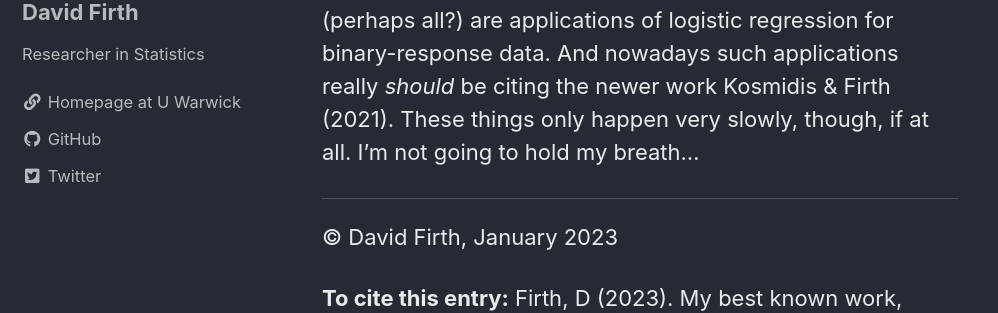
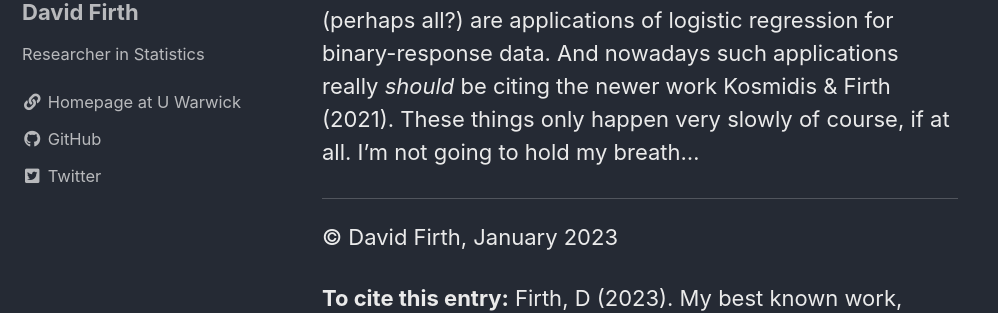
Before and after one commit to DavidFirth/blog, a Jekyll site: the page built from docs/_posts/2023-01-05-f93-citations-and-history.md, in a window 1280 px wide and 900 px high, scrolled down 9345 px. Shown: the part 187-500 px from the top of the window, without its empty margins (0-998 px from the left). Built offline with Jekyll 4.4.1, drawn with Linux system fonts in a browser that asks for light colours; cached includes are drawn as plain includes; comment, search, counter and statistics services are not loaded.

Commit message:
Update 2023-01-05-f93-citations-and-history.md

```diff
--- a/docs/_posts/2023-01-05-f93-citations-and-history.md
+++ b/docs/_posts/2023-01-05-f93-citations-and-history.md
@@ -80,7 +80,7 @@
 
 > Kosmidis, I & Firth, D (2021). Jeffreys-prior penalty, finiteness and shrinkage in binomial-response generalized linear models. [Biometrika, 108(1), 71--82](https://doi.org/10.1093/biomet/asaa052).
 
-And that brings us nicely back to citations.  Of the "non-citing" papers mentioned mentioned above, i.e., papers that use my 1993 method but don't cite the 1993 paper, most (perhaps all?) are applications of logistic regression for binary-response data.  And nowadays such applications really _should_ be citing the newer work Kosmidis & Firth (2021).  These things only happen very slowly, though, if at all.  I'm not going to hold my breath...
+And that brings us nicely back to citations.  Of the "non-citing" papers mentioned mentioned above, i.e., papers that use my 1993 method but don't cite the 1993 paper, most (perhaps all?) are applications of logistic regression for binary-response data.  And nowadays such applications really _should_ be citing the newer work Kosmidis & Firth (2021).  These things only happen very slowly of course, if at all.  I'm not going to hold my breath...
 
 -----
 
```
